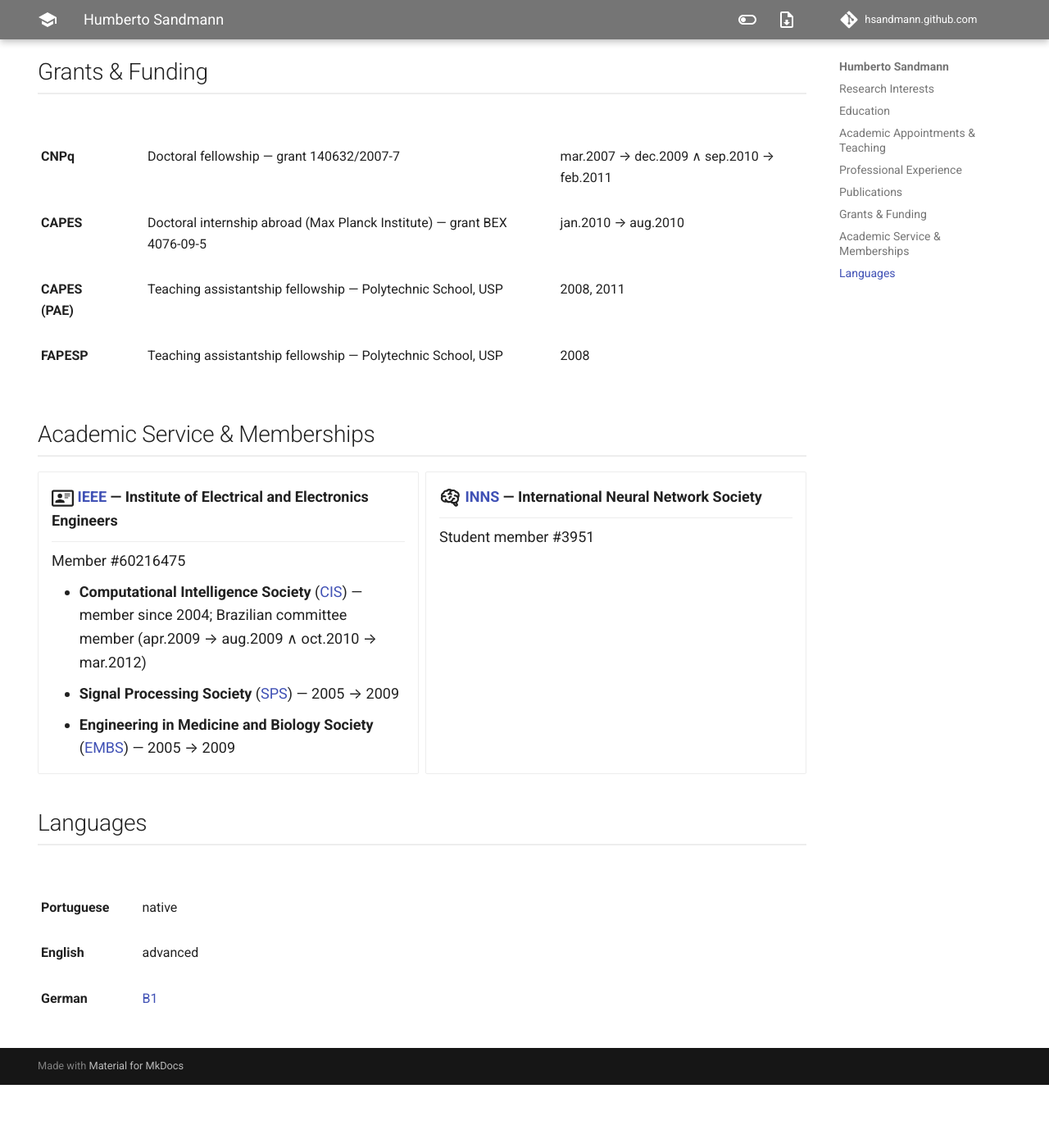
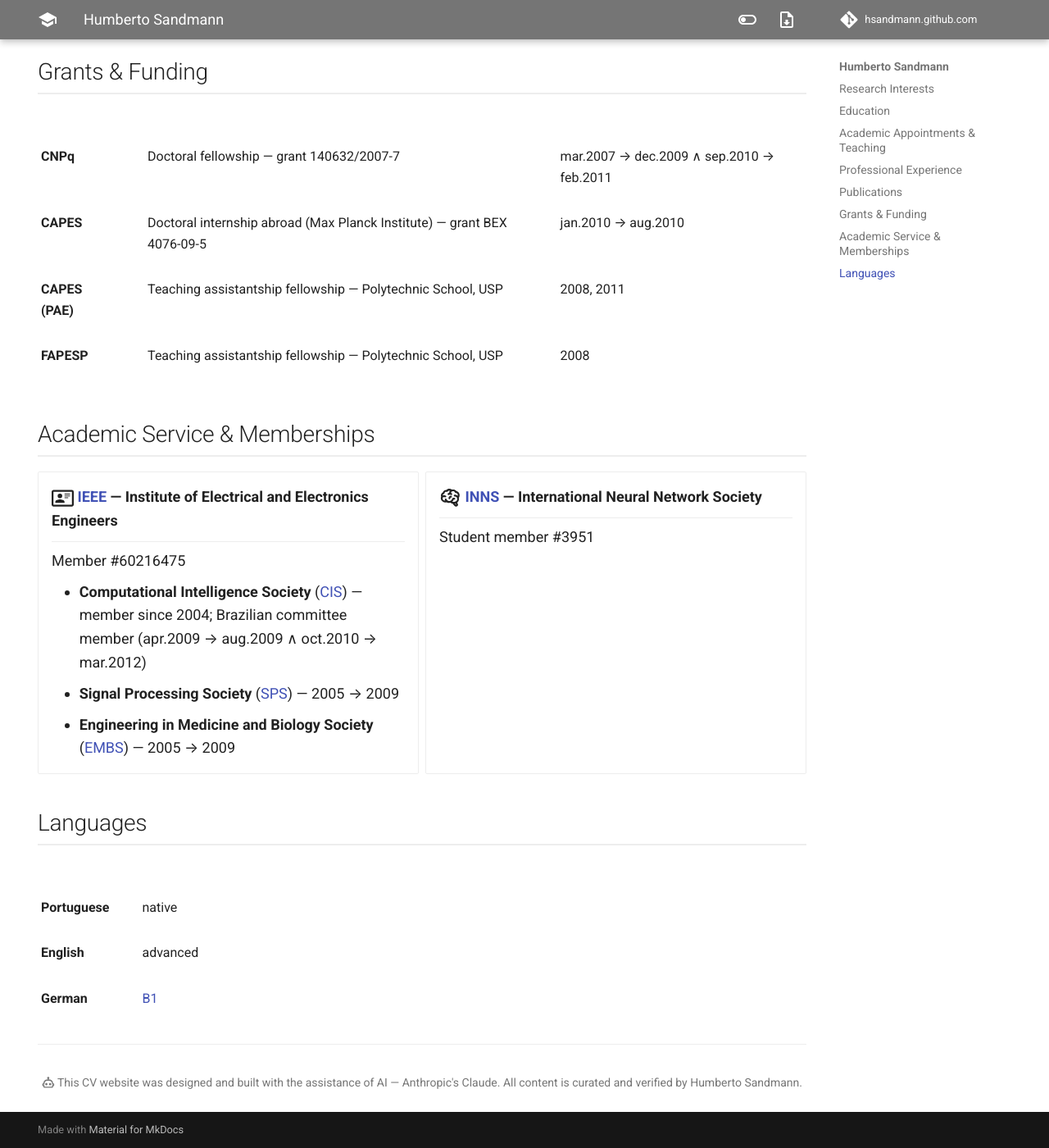
Before and after one commit to hsandmann/hsandmann.github.com, an MkDocs documentation site: the page built from docs/index.md, in a window 1280 px wide and 1400 px high, scrolled down 8495 px. Shown: the whole window at 82% size. Built offline with MkDocs 1.6.1 and Material for MkDocs 9.7.7, drawn with Linux system fonts in a browser that asks for light colours; comment, search, counter and statistics services are not loaded; before the commit the page ends 9818 px from its top, so only the background shows below that.

Commit message:
Fix header icon color, clean PDF rendering, add AI disclaimer
- Header download button uses color:inherit so it matches the other white
  header icons instead of link-blue
- Print/PDF: pin light scheme, force dark text, and hide site chrome
  (header, sidebars, footer, buttons) — fixes white-on-white text and
  yields a clean content-only CV PDF
- Add a small AI-contribution disclaimer at the foot of the page

Co-Authored-By: Claude Opus 4.8 <noreply@anthropic.com>

```diff
--- a/docs/index.md
+++ b/docs/index.md
@@ -771,3 +771,8 @@ doi: <a href='https://doi.org/10.1109/IJCNN.2004.1379877' target='_blank'>10.110
 | **Portuguese** | native |
 | **English** | advanced |
 | **German** | <a href='./assets/doc/zertifikat-deutsch_b1.pdf' target='_blank'>B1</a> |
+
+---
+
+:material-robot-outline: This CV website was designed and built with the assistance of AI — Anthropic's Claude. All content is curated and verified by Humberto Sandmann.
+{ .cv-disclaimer }
--- a/docs/stylesheets/extra.css
+++ b/docs/stylesheets/extra.css
@@ -45,6 +45,12 @@ hr {
     display: none;
 }
 
+/* Keep the header download button the same color as the other header icons
+   (white on the grey bar) instead of the default link blue. */
+.md-header__button.md-icon {
+    color: inherit;
+}
+
 /* Larger, more readable base text than Material's default 0.8rem */
 .md-typeset {
     font-size: 0.9rem;
@@ -72,7 +78,46 @@ hr {
     break-after: avoid;
 }
 
+/* Small AI-contribution disclaimer at the foot of the CV */
+.md-typeset .cv-disclaimer {
+    clear: both;
+    margin-top: 2.5em;
+    color: var(--md-default-fg-color--light);
+    font-size: 0.7rem;
+    text-align: center;
+}
+
 @media print {
+
+    /* Force a light, readable rendering — the PDF is generated via a headless
+       browser, so pin the scheme and text color to avoid white-on-white text. */
+    :root {
+        color-scheme: light;
+    }
+
+    body,
+    .md-typeset {
+        color: #000 !important;
+    }
+
+    /* Print only the CV content: drop the site chrome (the white header text on
+       the unprinted grey bar was the "white font" in the PDF), nav and TOC
+       sidebars, footer, and the floating buttons. */
+    .md-header,
+    .md-sidebar,
+    .md-footer,
+    .md-content__button,
+    .md-source {
+        display: none !important;
+    }
+
+    .md-main__inner {
+        margin-top: 0 !important;
+    }
+
+    .md-content {
+        max-width: none !important;
+    }
 
     html {
         font-size: 90%!important;
```
